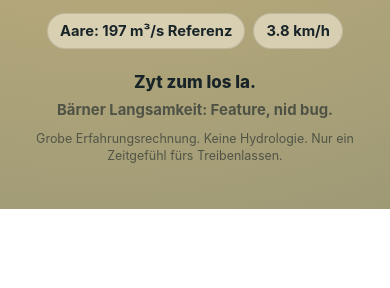
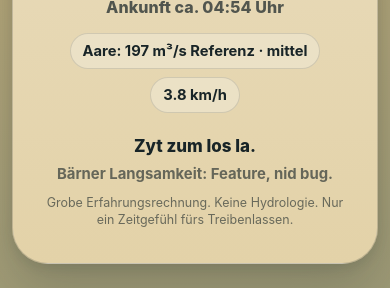
Before and after one commit to zwahlenmichael/aare-boeoetle, a plain HTML site: page index.html in a window 390 px wide. Shown: the part 635-923 px from the top of the page. Before the commit the page ends 844 px from the top, so only its background shows below. Drawn offline with Linux system fonts and the light colour scheme; no server answers.

Commit message:
v0.13: Karten-Rahmen + Tempo-Label (langsam/mittel/schnell)
- .wrap als smartphone-maessige Card: Paper-Gradient, Border, Schatten,
  Radius 36px, max 440px Breite
- Body bekommt Padding 24px/12px, damit die Card nicht am Rand klebt
- Neue Funktion flowTempo() mit Schwellen 130 / 250 m^3/s
- Flow-Pill zeigt zusaetzlich "langsam" / "mittel" / "schnell"
- API-Version 0.13

Co-Authored-By: Claude Opus 4.7 (1M context) <noreply@anthropic.com>

```diff
--- a/index.html
+++ b/index.html
@@ -18,8 +18,17 @@ body{
   margin:0; min-height:100vh; display:flex; justify-content:center; align-items:center;
   background: radial-gradient(circle at 25% 10%, #e2c988 0, #c9b37e 34%, #9e9a76 100%);
   color:var(--ink); font-family:-apple-system,BlinkMacSystemFont,"Segoe UI",Roboto,Arial,sans-serif;
+  padding:24px 12px;
 }
-.wrap{width:min(92vw,540px); padding:24px 0 34px; text-align:center}
+.wrap{
+  width:min(94vw,440px);
+  padding:30px 24px 34px;
+  text-align:center;
+  background:linear-gradient(180deg, var(--paper) 0%, var(--paper2) 100%);
+  border:1.5px solid rgba(24,36,39,.18);
+  border-radius:36px;
+  box-shadow:0 26px 55px rgba(24,36,39,.22), 0 4px 12px rgba(24,36,39,.10), inset 0 1px 0 rgba(255,255,255,.55);
+}
 h1{font-size:clamp(2.7rem,10vw,4.8rem); line-height:.83; letter-spacing:-.075em; margin:0 0 28px; font-weight:950;}
 .controls{display:grid; gap:12px; margin:0 0 18px}
 .selectbox{position:relative}
@@ -106,6 +115,11 @@ function minutesToText(total){
   if(h<=0) return `${m} min`;
   return `${h}h ${String(m).padStart(2,'0')}`;
 }
+function flowTempo(flow){
+  if(flow < 130) return 'langsam';
+  if(flow > 250) return 'schnell';
+  return 'mittel';
+}
 function update(){
   const r=selectedRoute();
   const mode=parseFloat(modeEl.value);
@@ -120,13 +134,14 @@ function update(){
   speedPill.textContent = `${speed.toFixed(1)} km/h`;
   path.setAttribute('d', r.path);
   shadow.setAttribute('d', r.path);
-  flowPill.textContent = hasLiveFlow ? `Aare: ${Math.round(currentFlow)} m³/s` : `Aare: ${Math.round(currentFlow)} m³/s Referenz`;
+  const tempo = flowTempo(currentFlow);
+  flowPill.textContent = hasLiveFlow ? `Aare: ${Math.round(currentFlow)} m³/s · ${tempo}` : `Aare: ${Math.round(currentFlow)} m³/s Referenz · ${tempo}`;
   if(currentFlow >= 300) dataNote.innerHTML = '<span class="warn">Viel Wasser.</span> Das hier ist keine Sicherheitsempfehlung, nur ein Zeitgefühl.';
   else dataNote.textContent = 'Grobe Erfahrungsrechnung. Keine Hydrologie. Nur ein Zeitgefühl fürs Treibenlassen.';
 }
 async function loadFlow(){
   try{
-    const url='https://aareguru.existenz.ch/v2018/current?city=bern&app=ch.michaelzwahlen.aare-boeoetle&version=0.12';
+    const url='https://aareguru.existenz.ch/v2018/current?city=bern&app=ch.michaelzwahlen.aare-boeoetle&version=0.13';
     const res=await fetch(url, {cache:'no-store'});
     if(!res.ok) throw new Error('API');
     const data=await res.json();
```
